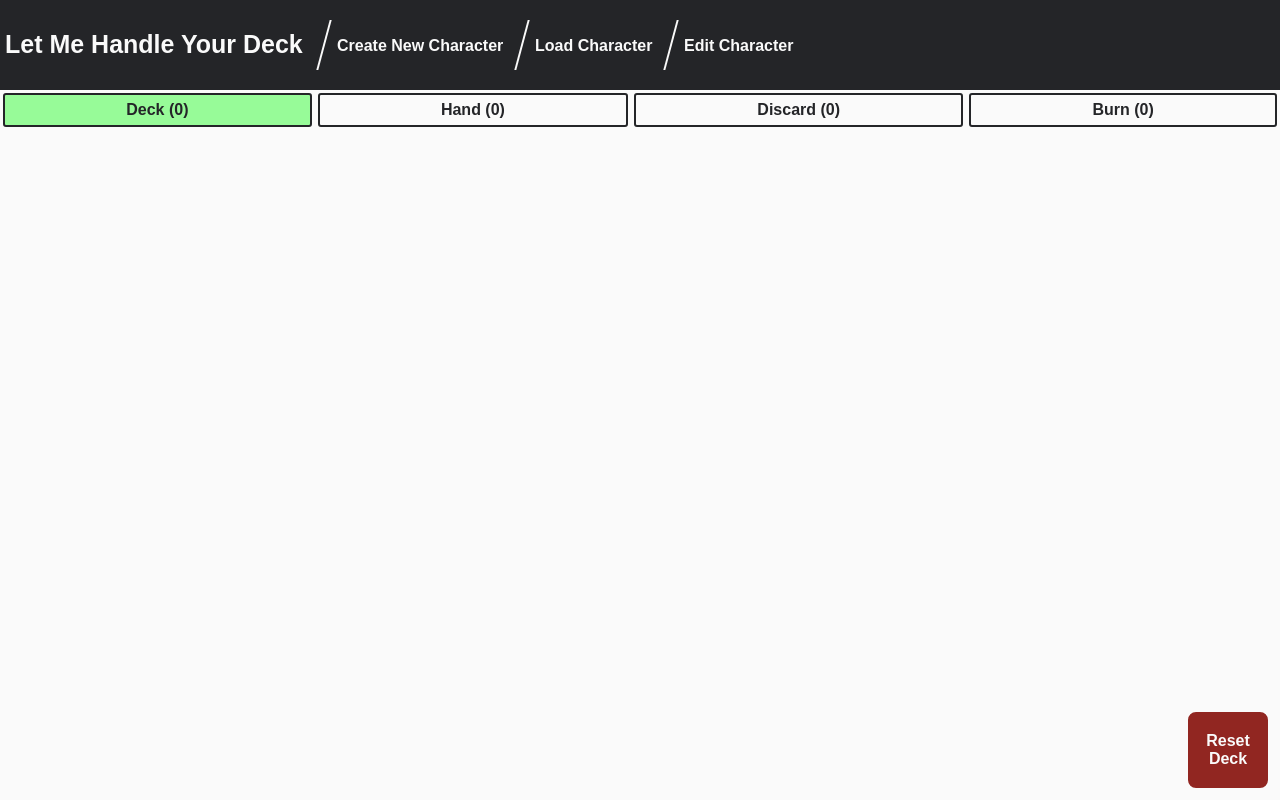
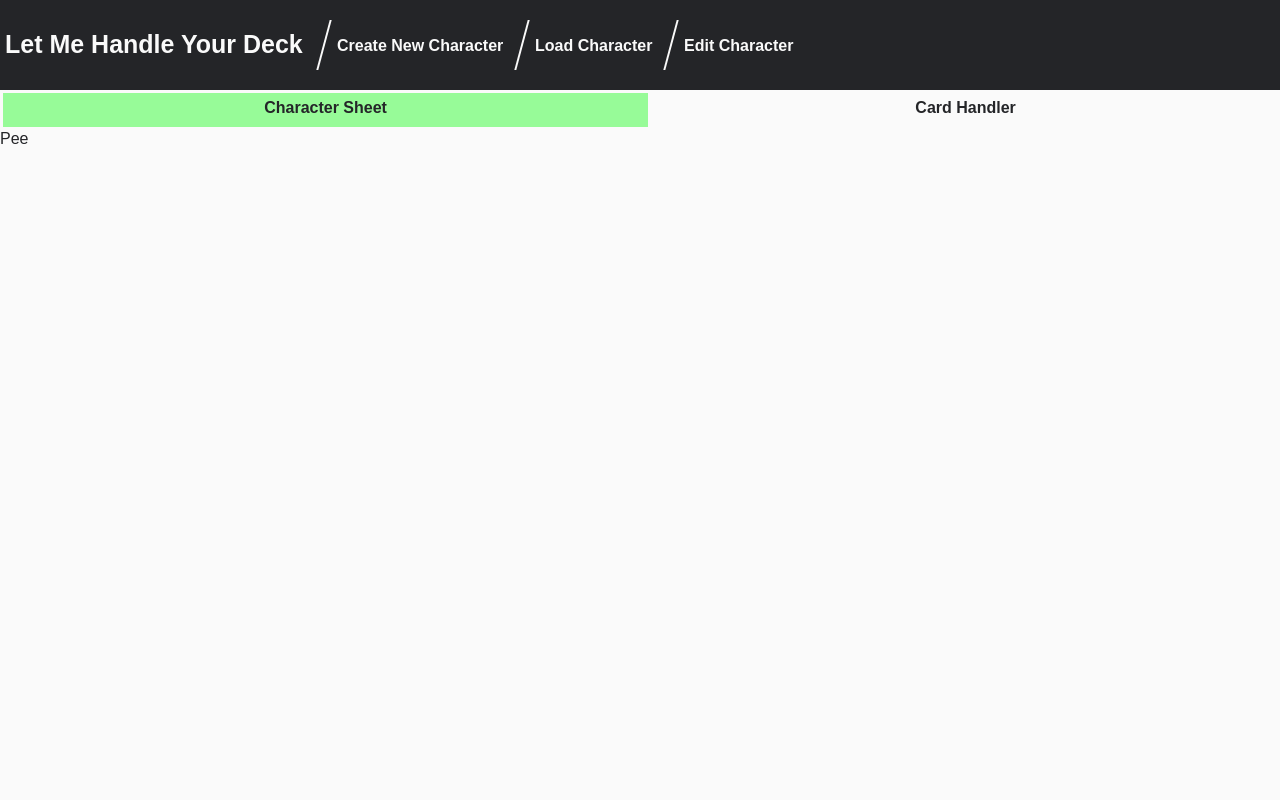
Before and after one commit to cjschnyder/InTheCardsRPG, a React (Vite) app: page / in a window 1280 px wide. Built offline with nearby package versions, Linux system fonts and the light colour scheme.

Commit message:
code reorg and some characterSheet display logic

```diff
--- a/src/DernCharacterCreator.jsx
+++ b/src/DernCharacterCreator.jsx
@@ -1,10 +1,10 @@
 import { Component } from 'react';
 import { connect } from 'react-redux';
-import Card from './Card';
-import {resetDeck} from './store/actions'
-import NewCharacterModal from './NewCharacterModal';
-import LoadCharacterModal from './LoadCharacterModal';
-import EditCharacterModal from './EditCharacterModal';
+import NewCharacterModal from './characterOptionsModals/NewCharacterModal';
+import LoadCharacterModal from './characterOptionsModals/LoadCharacterModal';
+import EditCharacterModal from './characterOptionsModals/EditCharacterModal';
+import CardHandler from './cardHandler/CardHandler';
+import CharacterSheet from './characterSheet/CharacterSheet';
 import './style/DernCharacterCreator.scss'
 
 class DernCharacterCreator extends Component {
@@ -14,48 +14,72 @@ class DernCharacterCreator extends Component {
             showNewCharacter: false,
             showLoadCharacter: false,
             showEditCharacter: false,
-            selectedCardView: 0,
-            cardViewOrder: ['deck', 'hand', 'discard', 'burn']
+            characterSheet: true,
+            cardHandler:false,
+            inventory: false,
         }
     }
 
     render(){
         const {
-            deck,
-            hand,
-            discard,
-            burn,
-            resetDeck
-        } = this.props
-
-        const {
             showNewCharacter,
             showLoadCharacter,
             showEditCharacter,
-            selectedCardView,
-            cardViewOrder
+            characterSheet,
+            cardHandler,
+            inventory,
         } = this.state
 
         const toggleNewCharacterModal = () => {
-            showLoadCharacter && this.setState({showLoadCharacter: false});
-            showEditCharacter && this.setState({showEditCharacter: false});
-            this.setState({showNewCharacter: !showNewCharacter});
+            this.setState({
+                showNewCharacter: !showNewCharacter,
+                showLoadCharacter: false,
+                showEditCharacter: false
+            });
         }
 
         const toggleLoadCharacterModal = () => {
-            showNewCharacter && this.setState({showNewCharacter: false});
-            showEditCharacter && this.setState({showEditCharacter: false});
-            this.setState({showLoadCharacter: !showLoadCharacter});
+            this.setState({
+                showLoadCharacter: !showLoadCharacter,
+                showNewCharacter: false,
+                showEditCharacter: false
+            });
         }
 
         const toggleEditCharacterModal = () => {
-            showNewCharacter && this.setState({showNewCharacter: false});
-            showLoadCharacter && this.setState({showLoadCharacter: false});
-            this.setState({showEditCharacter: !showEditCharacter});
+             this.setState({
+                showEditCharacter: !showEditCharacter,
+                showNewCharacter: false,
+                showLoadCharacter: false
+            });
+        }
+
+        const selectCharacterSheet = () => {
+            !characterSheet && this.setState({
+                characterSheet: true,
+                cardHandler: false,
+                inventory: false,
+            })
+        }
+
+        const selectCardHandler = () => {
+            !cardHandler && this.setState({
+                characterSheet: false,
+                cardHandler: true,
+                inventory: false,
+            })
+        }
+
+        const selectInventory = () => {
+            !inventory && this.setState({
+                characterSheet: false,
+                cardHandler: false,
+                inventory: true,
+            })
         }
 
         return (
-            <div id="dernCharacterCreator">
+            <div id="dern-character-creator">
                <header>
                     <h1 className="title">Let Me Handle Your Deck</h1>
                     <div className="character-menu">
@@ -70,34 +94,22 @@ class DernCharacterCreator extends Component {
                         </div>
                     </div>
                 </header>
-                <main>
-                    <div className='card-options-menu'>
-                        {
-                            cardViewOrder.map((item, index) =>
-                                <div
-                                    className={`card-option ${selectedCardView === index ? 'selected' : ''}`}
-                                    onClick={() => this.setState({selectedCardView: index})}
-                                    key={item}
-                                >
-                                    <span>{`${item} (${this.props[item].length})`}</span>
-                                </div>
-                            )
-                        }
-                    </div>
-                    <div className='card-display'>
-                        {
-                            this.props[cardViewOrder[selectedCardView]].map(card =>
-                                card && <Card cardInfo={card} cardView={cardViewOrder[selectedCardView]}/>
-                            )
-                        }
+                <div id='view-options-menu'>
+                    <div
+                        className={`view-options-button ${characterSheet && 'selected'}`}
+                        onClick={() => selectCharacterSheet()}
+                    >
+                        <span>Character Sheet</span>
                     </div>
                     <div
-                        className='reset-deck'
-                        onClick={() => resetDeck()}
+                        className={`view-options-button ${cardHandler && 'selected'}`}
+                        onClick={() => selectCardHandler()}
                     >
-                        Reset Deck
+                        <span>Card Handler</span>
                     </div>
-                </main>
+                </div>
+                {cardHandler && <CardHandler />}
+                {characterSheet && <CharacterSheet />}
                 <div>
                     <NewCharacterModal
                         isOpen={showNewCharacter}
@@ -117,15 +129,4 @@ class DernCharacterCreator extends Component {
     }
 }
 
-const mapStateToProps = (state) => {
-    return {
-        deck: state.deck,
-        hand: state.hand,
-        discard: state.discard,
-        burn: state.burn
-    };
-};
-
-export default connect(mapStateToProps, {
-    resetDeck: resetDeck
-})(DernCharacterCreator);
+export default DernCharacterCreator;
--- a/src/assets/cardPacks.js
+++ b/src/assets/cardPacks.js
@@ -785,7 +785,7 @@ export const allFiveSkillCards = {
     magic_school_creation: {
         cardName:'Basic Illusion',
         action: 'Active - Spell',
-        description: 'For the next 10 minutes you conjure an illusion within 10 yards of yourself. The illusion can take up an area of no larger than 2 yards in any dimension. If a creature comes within 3 yards of your illusion they make a “perception” roll against your “magic school: creation” roll. If they fail they don’t notice the illusion unless they move through it. If they succeed they see through the illusion.',
+        description: 'For the next 10 minutes you conjure an illusion within 10 yards of yourself. The illusion can take up an area of no larger than 3 yards in any dimension. If a creature comes within 3 yards of your illusion they make a “perception” roll against your “magic school: creation” roll. If they fail they don’t notice the illusion unless they move through it. If they succeed they see through the illusion.',
         from: 'magic school: creation',
         level: 5
     },
@@ -924,8 +924,7 @@ export const allTenSkillCards = {
     magic_school_creation: {
         cardName:'Conjure Object',
         action: 'Active - Spell',
-        description: 'You materialize an object out of thin air at your feet or in your hand. It is semi-translucent and has a dim purple glow to it. It can be no larger than 1 yard in any dimension. If the object has anything intricate involved, i.e. a clock or lamp, you must have some understanding on how it works. The object lasts 10 minutes.',
-        from: 'magic school: creation',
+        description: 'You materialize an object out of thin air at your feet or in your hand. It is semi-translucent and has a dim purple glow to it. It can be no larger than size 1. If the object has anything intricate involved, i.e. a clock or lamp, you must have a solid  understanding on how it works. The object lasts 10 minutes.',
         level: 10
     },
     magic_school_divine: {
--- a/src/Card.jsx
+++ b/src/cardHandler/Card.jsx
@@ -1,7 +1,7 @@
 import {Component} from 'react';
 import { connect } from 'react-redux';
-import {transferToHand, transferToDiscard, transferToBurnPile, transferToDeck} from './store/actions'
-import './style/Card.scss'
+import {transferToHand, transferToDiscard, transferToBurnPile, transferToDeck} from '../store/actions'
+import '../style/Card.scss'
 
 class Card extends Component {
     constructor(props) {
--- /dev/null
+++ b/src/cardHandler/CardHandler.jsx
@@ -0,0 +1,77 @@
+import { Component } from 'react';
+import { connect } from 'react-redux';
+import Card from './Card';
+import {resetDeck} from '../store/actions'
+import '../style/DernCharacterCreator.scss'
+
+class CardHandler extends Component {
+    constructor(props) {
+        super(props);
+        this.state = {
+            selectedCardView: 0,
+            cardViewOrder: ['deck', 'hand', 'discard', 'burn']
+        }
+    }
+
+    render(){
+        const {
+            deck,
+            hand,
+            discard,
+            burn,
+            resetDeck
+        } = this.props
+
+        const {
+            showNewCharacter,
+            showLoadCharacter,
+            showEditCharacter,
+            selectedCardView,
+            cardViewOrder
+        } = this.state
+
+        return (
+            <main>
+                <div className='card-options-menu'>
+                    {
+                        cardViewOrder.map((item, index) =>
+                            <div
+                                className={`card-option ${selectedCardView === index ? 'selected' : ''}`}
+                                onClick={() => this.setState({selectedCardView: index})}
+                                key={item}
+                            >
+                                <span>{`${item} (${this.props[item].length})`}</span>
+                            </div>
+                        )
+                    }
+                </div>
+                <div className='card-display'>
+                    {
+                        this.props[cardViewOrder[selectedCardView]].map(card =>
+                            card && <Card cardInfo={card} cardView={cardViewOrder[selectedCardView]}/>
+                        )
+                    }
+                </div>
+                <div
+                    className='reset-deck'
+                    onClick={() => resetDeck()}
+                >
+                    Reset Deck
+                </div>
+            </main>
+        )
+    }
+}
+
+const mapStateToProps = (state) => {
+    return {
+        deck: state.deck,
+        hand: state.hand,
+        discard: state.discard,
+        burn: state.burn
+    };
+};
+
+export default connect(mapStateToProps, {
+    resetDeck: resetDeck
+})(CardHandler);
--- a/src/EditCharacterModal.jsx
+++ b/src/characterOptionsModals/EditCharacterModal.jsx
@@ -1,8 +1,8 @@
 import {Component} from 'react';
 import { connect } from 'react-redux';
-import {createDeck, saveAttributes} from './store/actions'
-import './style/ModalStructure.scss'
-import './style/CharacterModal.scss'
+import {createDeck, saveAttributes} from '../store/actions'
+import '../style/ModalStructure.scss'
+import '../style/CharacterModal.scss'
 
 class EditCharacterModal extends Component {
     constructor(props) {
--- a/src/LoadCharacterModal.jsx
+++ b/src/characterOptionsModals/LoadCharacterModal.jsx
@@ -1,8 +1,8 @@
 import {Component} from 'react';
 import { connect } from 'react-redux';
-import {loadDeck} from './store/actions'
-import './style/ModalStructure.scss'
-import './style/LoadCharacterModal.scss'
+import {loadDeck} from '../store/actions'
+import '../style/ModalStructure.scss'
+import '../style/LoadCharacterModal.scss'
 
 class LoadCharacterModal extends Component {
     constructor(props) {
--- a/src/NewCharacterModal.jsx
+++ b/src/characterOptionsModals/NewCharacterModal.jsx
@@ -1,8 +1,8 @@
 import {Component} from 'react';
 import { connect } from 'react-redux';
-import {createDeck, saveAttributes} from './store/actions'
-import './style/ModalStructure.scss'
-import './style/CharacterModal.scss'
+import {createDeck, saveAttributes} from '../store/actions'
+import '../style/ModalStructure.scss'
+import '../style/CharacterModal.scss'
 
 class NewCharacterModal extends Component {
     constructor(props) {
--- /dev/null
+++ b/src/characterSheet/CharacterSheet.jsx
@@ -0,0 +1,19 @@
+import { Component } from 'react';
+
+class CharacterSheet extends Component {
+    constructor(props) {
+        super(props);
+    }
+
+    render(){
+        return (
+            <main>
+                <div className='character-sheet'>
+                 <span>Pee</span>
+                </div>
+            </main>
+        )
+    }
+}
+
+export default CharacterSheet;
--- a/src/style/DernCharacterCreator.scss
+++ b/src/style/DernCharacterCreator.scss
@@ -1,6 +1,6 @@
 @import 'variables';
 
-#dernCharacterCreator {
+#dern-character-creator {
     color: $dark;
 
     header {
@@ -37,6 +37,23 @@
                     font-weight: bold;
                     padding-top: 17px;
                 }
+            }
+        }
+    }
+    #view-options-menu {
+        display: flex;
+        flex-direction: row;
+        height: 40px;
+
+        .view-options-button {
+            flex-grow: 1;
+            text-align: center;
+            margin: 3px;
+            padding-top: 6px;
+            font-weight: bold;
+
+            &.selected {
+                background: $highlight
             }
         }
     }
```
